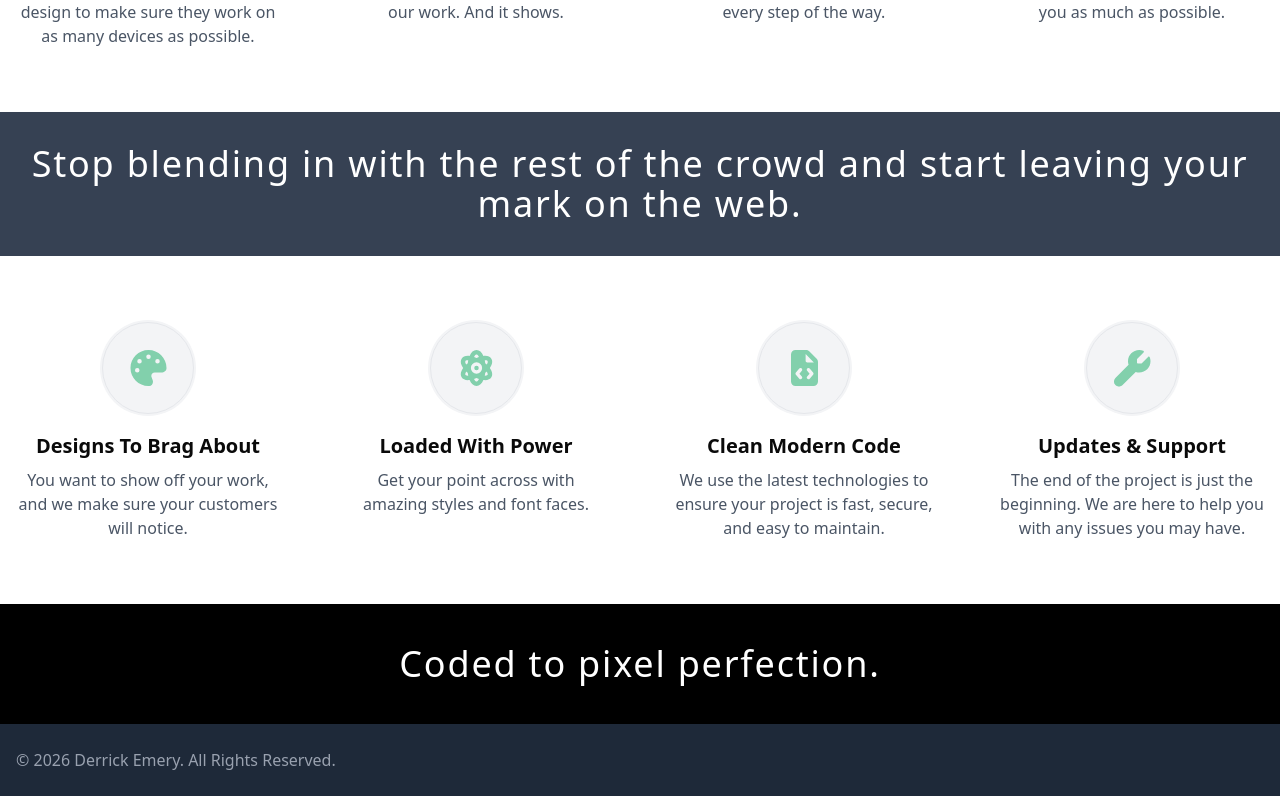
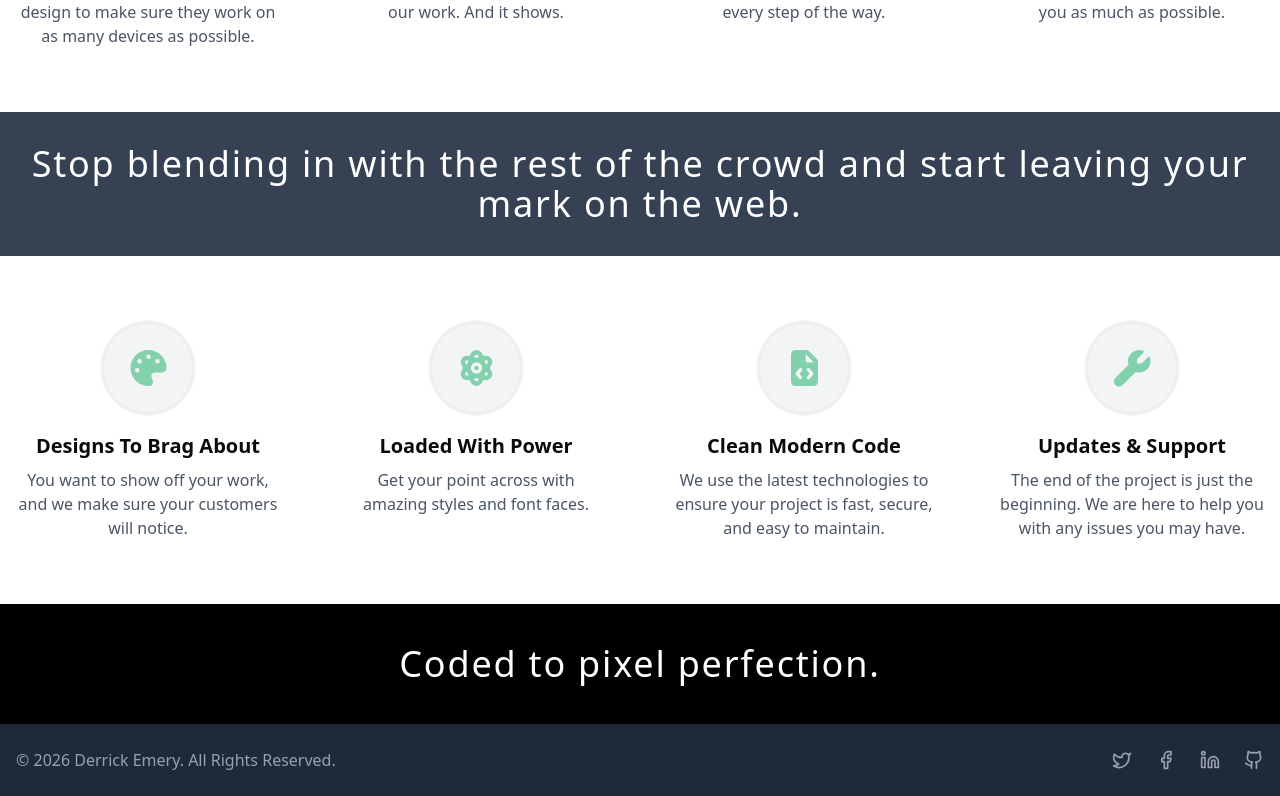
Before and after one commit to derricke/derricke.github.io, a Next.js app: page / in a window 1280 px wide. Shown: the part 1720-2516 px from the top of the page. Built offline with nearby package versions, Linux system fonts and the light colour scheme; no server answers.

Commit message:
fix menus

```diff
--- a/src/components/Footer.tsx
+++ b/src/components/Footer.tsx
@@ -1,60 +1,65 @@
 'use client';
 
 import React, { useEffect, useState } from 'react';
+import { Twitter, Facebook, Linkedin, Github } from "lucide-react";
 
 export default function Footer() {
-  const [year, setYear] = useState<number | null>(null);
+  const [year, setYear] = useState<number>(2026);
 
   useEffect(() => {
-    setYear(new Date().getFullYear());
+    const currentYear = new Date().getFullYear();
+    const timer = setTimeout(() => {
+      setYear(currentYear);
+    }, 0);
+    return () => clearTimeout(timer);
   }, []);
 
   return (
     <footer className="bg-gray-800 text-gray-400 py-6">
       <div className="container mx-auto px-4">
-        <div className="flex flex-col sm:flex-row items-center justify-between">
+        <div className="flex flex-col-reverse sm:flex-row items-center justify-between">
           {/* Copyright Text */}
-          <div className="text-center sm:text-left mb-4 sm:mb-0">
+          <div className="text-center sm:text-left mt-4 sm:mt-0">
             <p>&copy; {year || 2026} Derrick Emery. All Rights Reserved.</p>
           </div>
 
           {/* Social Media Icons */}
-          <div className="flex items-center space-x-4">
+          <div className="flex items-center space-x-6">
             <a
               href="https://twitter.com/derrickemery"
               target="_blank"
               rel="noopener noreferrer"
               aria-label="Twitter"
-              className="hover:text-white transition-colors"
+              className="hover:text-white transition-colors cursor-pointer"
             >
-              <i className="fa-brands fa-twitter text-xl"></i>
+              <Twitter size={20} />
             </a>
             <a
               href="https://www.facebook.com/derrickemeryco"
               target="_blank"
               rel="noopener noreferrer"
               aria-label="Facebook"
-              className="hover:text-white transition-colors"
+              className="hover:text-white transition-colors cursor-pointer"
             >
-              <i className="fa-brands fa-facebook-f text-xl"></i>
+              <Facebook size={20} />
             </a>
             <a
               href="https://www.linkedin.com/in/derrickemery"
               target="_blank"
               rel="noopener noreferrer"
               aria-label="LinkedIn"
-              className="hover:text-white transition-colors"
+              className="hover:text-white transition-colors cursor-pointer"
             >
-              <i className="fa-brands fa-linkedin-in text-xl"></i>
+              <Linkedin size={20} />
             </a>
             <a
               href="https://github.com/derricke"
               target="_blank"
               rel="noopener noreferrer"
               aria-label="GitHub"
-              className="hover:text-white transition-colors"
+              className="hover:text-white transition-colors cursor-pointer"
             >
-              <i className="fa-brands fa-github text-xl"></i>
+              <Github size={20} />
             </a>
           </div>
         </div>
--- a/src/components/Header.tsx
+++ b/src/components/Header.tsx
@@ -3,6 +3,7 @@
 import React, { useState, useEffect } from 'react';
 import Link from 'next/link';
 import Image from "next/image";
+import { Menu, X } from "lucide-react";
 
 export default function Header() {
   const [isScrolled, setIsScrolled] = useState(false);
@@ -11,7 +12,10 @@ export default function Header() {
 
   // This effect runs only once on the client after the component mounts
   useEffect(() => {
-    setIsClient(true);
+    const timer = setTimeout(() => {
+      setIsClient(true);
+    }, 0);
+    return () => clearTimeout(timer);
   }, []);
 
   useEffect(() => {
@@ -41,8 +45,12 @@ export default function Header() {
         <div className="w-1/3">
           <div className="md:hidden">
             {isClient && (
-              <button onClick={() => setIsMenuOpen(!isMenuOpen)} aria-label="Toggle menu">
-                <i className={`fa-solid ${isMenuOpen ? 'fa-xmark' : 'fa-bars'} text-2xl text-gray-700`}></i>
+              <button
+                onClick={() => setIsMenuOpen(!isMenuOpen)}
+                aria-label="Toggle menu"
+                className="cursor-pointer hover:text-orange-500 transition-colors duration-200"
+              >
+                {isMenuOpen ? <X size={28} /> : <Menu size={28} />}
               </button>
             )}
           </div>
@@ -50,7 +58,7 @@ export default function Header() {
 
         {/* Center Section: Logo */}
         <div className="w-1/3 flex justify-center">
-          <Link href="/" className="h-full flex items-center" onClick={() => setIsMenuOpen(false)}>
+          <Link href="/" className="h-full flex items-center cursor-pointer" onClick={() => setIsMenuOpen(false)}>
             <Image
                 src="/images/logo-192x192.png"
                 alt="Derrick Emery Logo"
@@ -65,10 +73,10 @@ export default function Header() {
         {/* Right Section: Desktop Navigation */}
         <div className="w-1/3 flex justify-end">
           <div className="hidden md:flex items-center space-x-4">
-            <Link href="/" className="text-gray-600 hover:text-black text-sm">Home</Link>
-            <Link href="/about" className="text-gray-600 hover:text-black text-sm">About Me</Link>
-            <Link href="/blog" className="text-gray-600 hover:text-black text-sm">Blog</Link>
-            <Link href="/contact" className="text-gray-600 hover:text-black text-sm">Contact</Link>
+            <Link href="/" className="text-gray-600 hover:text-black text-sm cursor-pointer transition-colors">Home</Link>
+            <Link href="/about" className="text-gray-600 hover:text-black text-sm cursor-pointer transition-colors">About Me</Link>
+            <Link href="/blog" className="text-gray-600 hover:text-black text-sm cursor-pointer transition-colors">Blog</Link>
+            <Link href="/contact" className="text-gray-600 hover:text-black text-sm cursor-pointer transition-colors">Contact</Link>
           </div>
         </div>
 
@@ -86,18 +94,11 @@ export default function Header() {
 
           {/* Menu Panel */}
           <div className={`md:hidden fixed top-0 left-0 w-[90%] h-screen bg-white z-[5000] transition-transform duration-300 ease-in-out ${isMenuOpen ? 'translate-x-0' : '-translate-x-full'}`}>
-            {/*<button
-              onClick={() => setIsMenuOpen(false)}
-              className="absolute top-6 pl-4 z-[4999]"
-              aria-label="Close menu"
-            >
-              <i className="fa-solid fa-xmark text-3xl text-gray-700"></i>
-            </button>*/}
             <div className="flex flex-col items-start justify-start h-full space-y-8 pt-24 pl-4">
-              <Link href="/" className="text-2xl text-black hover:text-orange-500" onClick={() => setIsMenuOpen(false)}>Home</Link>
-              <Link href="/about" className="text-2xl text-black hover:text-orange-500" onClick={() => setIsMenuOpen(false)}>About Me</Link>
-              <Link href="/blog" className="text-2xl text-black hover:text-orange-500" onClick={() => setIsMenuOpen(false)}>Blog</Link>
-              <Link href="/contact" className="text-2xl text-black hover:text-orange-500" onClick={() => setIsMenuOpen(false)}>Contact</Link>
+              <Link href="/" className="text-2xl text-black hover:text-orange-500 cursor-pointer transition-colors" onClick={() => setIsMenuOpen(false)}>Home</Link>
+              <Link href="/about" className="text-2xl text-black hover:text-orange-500 cursor-pointer transition-colors" onClick={() => setIsMenuOpen(false)}>About Me</Link>
+              <Link href="/blog" className="text-2xl text-black hover:text-orange-500 cursor-pointer transition-colors" onClick={() => setIsMenuOpen(false)}>Blog</Link>
+              <Link href="/contact" className="text-2xl text-black hover:text-orange-500 cursor-pointer transition-colors" onClick={() => setIsMenuOpen(false)}>Contact</Link>
             </div>
           </div>
         </>
```
